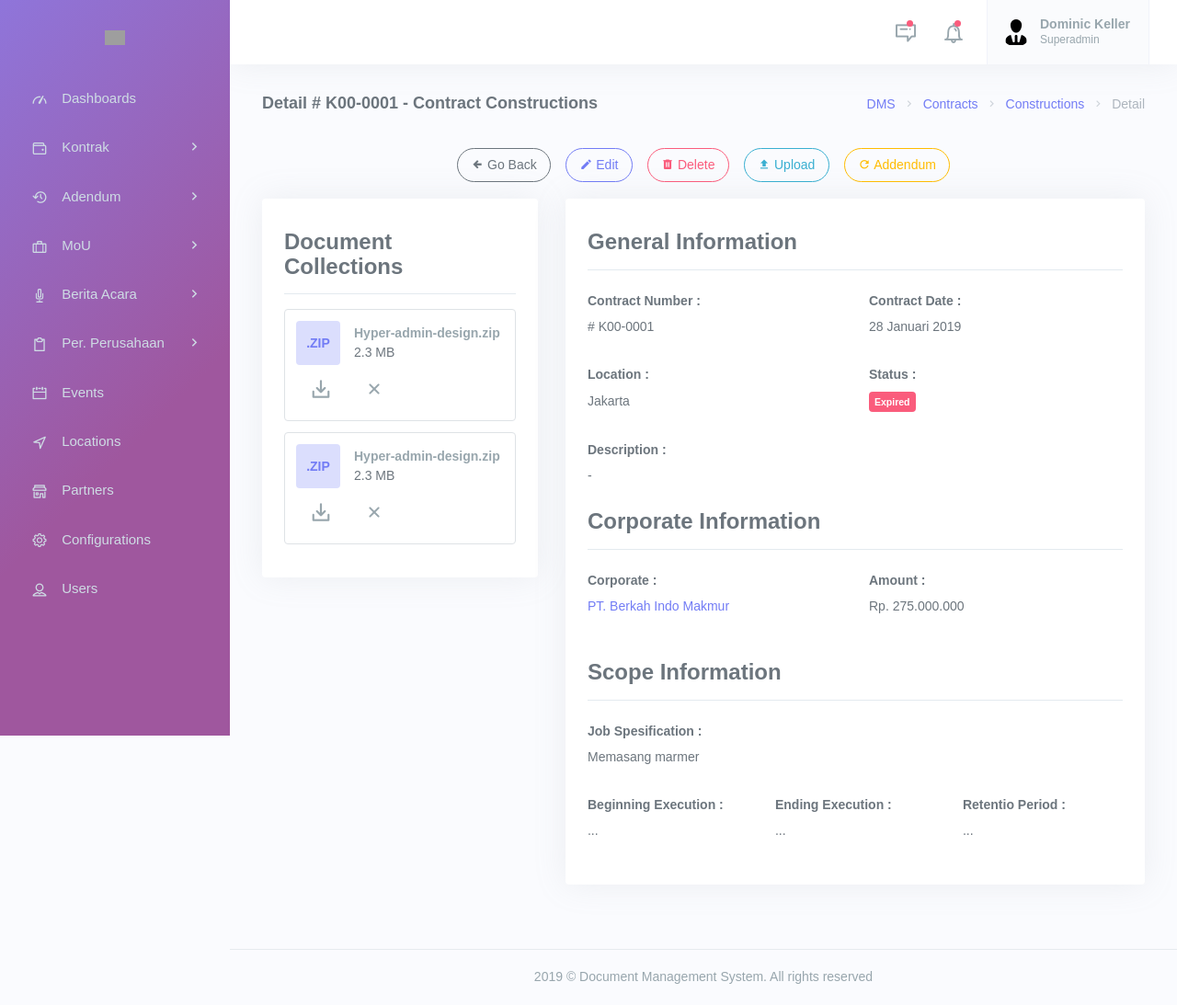
After one commit to simonnicholov/document_management, a Django app: page /backoffice/contracts/constructions/1/details/ in a window 1280 px wide. The commit adds this page. Shown: the whole page at 92% size. Run offline with Django 3.2, Linux system fonts and the light colour scheme; some libraries are stand-ins or nearby versions; some web fonts are replaced; grey boxes are pictures that could not be loaded.

Commit message:
halaman kontrak kontruksi

```diff
--- /dev/null
+++ b/document_management/apps/contracts/constructions/urls.py
@@ -0,0 +1,13 @@
+from django.urls import path
+from . import views
+
+app_name = 'constructions'
+
+urlpatterns = [
+    path('', views.index, name="index"),
+    path('add/', views.add, name="add"),
+    path('<int:id>/edit/', views.edit, name="edit"),
+    path('<int:id>/delete/', views.delete, name="delete"),
+    path('<int:id>/details/', views.details, name="details"),
+    path('<int:id>/upload/', views.upload, name="upload"),
+]
--- /dev/null
+++ b/document_management/apps/contracts/constructions/views.py
@@ -0,0 +1,43 @@
+from django.shortcuts import render
+
+
+def index(request):
+    context = {
+        'title': 'Contract'
+    }
+    return render(request, 'contracts/constructions/index.html', context)
+
+
+def add(request):
+    context = {
+        'title': 'Add Contract'
+    }
+    return render(request, 'contracts/constructions/add.html', context)
+
+
+def edit(request, id):
+    context = {
+        'title': 'Edit Contract'
+    }
+    return render(request, 'contracts/constructions/edit.html', context)
+
+
+def delete(request, id):
+    context = {
+        'title': 'Delete Contract'
+    }
+    return render(request, 'contracts/constructions/delete.html', context)
+
+
+def details(request, id):
+    context = {
+        'title': 'Details Contract'
+    }
+    return render(request, 'contracts/constructions/details.html', context)
+
+
+def upload(request, id):
+    context = {
+        'title': 'Upload Contract'
+    }
+    return render(request, 'contracts/constructions/upload.html', context)
--- /dev/null
+++ b/document_management/apps/contracts/urls.py
@@ -0,0 +1,7 @@
+from django.urls import path, include
+
+app_name = 'contracts'
+
+urlpatterns = [
+    path('constructions/', include('document_management.apps.contracts.constructions.urls', namespace="constructions")),
+]
--- a/document_management/apps/urls.py
+++ b/document_management/apps/urls.py
@@ -12,6 +12,9 @@ urlpatterns = [
     path('partner/', include('document_management.apps.partners.urls', namespace="partners")),
     path('configuration/', include('document_management.apps.configurations.urls', namespace="configurations")),
 
+    # documents urls
+    path('contracts/', include('document_management.apps.contracts.urls', namespace="contracts")),
+
     # specific urls
     path('dashboard/', views.dashboard, name="dashboard"),
 ]
--- a/templates/base.html
+++ b/templates/base.html
@@ -20,6 +20,10 @@
                 transform: translate(-50%, -50%);
                 width: 50%;
                 margin-left: 100px;
+            }
+
+            .nav-tabs .nav-link.active {
+                background-color: transparent;
             }
         </style>
 
@@ -63,7 +67,7 @@
                             </a>
                             <ul class="side-nav-second-level" aria-expanded="false">
                                 <li>
-                                    <a href="layouts-horizontal.html">Kontruksi</a>
+                                    <a href="{% url 'backoffice:contracts:constructions:index' %}">Kontruksi</a>
                                 </li>
                                 <li>
                                     <a href="layouts-horizontal.html">Properti</a>
--- /dev/null
+++ b/templates/contracts/constructions/details.html
@@ -0,0 +1,221 @@
+{% extends 'base.html' %}
+
+{% load static%}
+
+{% block extra_css %}
+    <link href="{% url 'css/style.css' %}"/>
+{% endblock %}
+
+{% block content_page %}
+<div class="container-fluid pb-4">
+
+    <div class="row">
+        <div class="col-12">
+            <div class="page-title-box">
+                <div class="page-title-right">
+                    <ol class="breadcrumb m-0">
+                        <li class="breadcrumb-item"><a href="{% url 'backoffice:dashboard' %}">DMS</a></li>
+                        <li class="breadcrumb-item"><a href="javascript: void(0);">Contracts</a></li>
+                        <li class="breadcrumb-item"><a href="{% url 'backoffice:contracts:constructions:index' %}">Constructions</a></li>
+                        <li class="breadcrumb-item active">Detail</li>
+                    </ol>
+                </div>
+                <h4 class="page-title">Detail # K00-0001  - Contract Constructions</h4>
+            </div>
+        </div>
+    </div>
+
+    <div class="row">
+        <div class="col-lg-12 mb-2 text-center">
+            <a href="{% url 'backoffice:contracts:constructions:index' %}" class="btn btn-outline-secondary btn-rounded m-1">
+                <i class="mdi mdi-arrow-left-thick"></i>
+                Go Back
+            </a>
+            <a href="{% url 'backoffice:contracts:constructions:index' %}" class="btn btn-outline-primary btn-rounded m-1">
+                <i class="mdi mdi-pencil"></i>
+                Edit
+            </a>
+            <a href="{% url 'backoffice:contracts:constructions:index' %}" class="btn btn-outline-danger btn-rounded m-1">
+                <i class="mdi mdi-trash-can"></i>
+                Delete
+            </a>
+            <a href="{% url 'backoffice:contracts:constructions:index' %}" class="btn btn-outline-info btn-rounded m-1">
+                <i class="mdi mdi-upload"></i>
+                Upload
+            </a>
+            <a href="{% url 'backoffice:contracts:constructions:index' %}" class="btn btn-outline-warning btn-rounded m-1">
+                <i class="mdi mdi-refresh"></i>
+                Addendum
+            </a>
+        </div>
+    </div>
+
+    <div class="row">
+        <div class="col-lg-4">
+
+            <div class="card">
+                <div class="card-body">
+                    <h3>Document Collections</h3>
+                    <hr />
+
+                    <div class="card mb-2 shadow-none border">
+                        <div class="p-2">
+                            <div class="row align-items-center">
+                                <div class="col-auto">
+                                    <div class="avatar-sm">
+                                        <span class="avatar-title bg-primary-lighten text-primary rounded">
+                                            .ZIP
+                                        </span>
+                                    </div>
+                                </div>
+                                <div class="col pl-0">
+                                    <a href="javascript:void(0);" class="text-muted font-weight-bold">Hyper-admin-design.zip</a>
+                                    <p class="mb-0">2.3 MB</p>
+                                </div>
+                                <div class="col-auto">
+                                    <a href="javascript:void(0);" class="btn btn-link btn-lg text-muted">
+                                        <i class="dripicons-download"></i>
+                                    </a>
+                                    <a href="javascript:void(0);" class="btn btn-link btn-lg text-muted">
+                                        <i class="dripicons-cross"></i>
+                                    </a>
+                                </div>
+                            </div>
+                        </div>
+                    </div>
+                    <div class="card mb-2 shadow-none border">
+                        <div class="p-2">
+                            <div class="row align-items-center">
+                                <div class="col-auto">
+                                    <div class="avatar-sm">
+                                        <span class="avatar-title bg-primary-lighten text-primary rounded">
+                                            .ZIP
+                                        </span>
+                                    </div>
+                                </div>
+                                <div class="col pl-0">
+                                    <a href="javascript:void(0);" class="text-muted font-weight-bold">Hyper-admin-design.zip</a>
+                                    <p class="mb-0">2.3 MB</p>
+                                </div>
+                                <div class="col-auto">
+                                    <a href="javascript:void(0);" class="btn btn-link btn-lg text-muted">
+                                        <i class="dripicons-download"></i>
+                                    </a>
+                                    <a href="javascript:void(0);" class="btn btn-link btn-lg text-muted">
+                                        <i class="dripicons-cross"></i>
+                                    </a>
+                                </div>
+                            </div>
+                        </div>
+                    </div>
+                </div>
+            </div>
+
+        </div>
+        <div class="col-lg-8">
+
+            <div class="card">
+                <div class="card-body">
+
+                    <h3>General Information</h3>
+                    <hr />
+
+                    <div class="row">
+                        <div class="col-md-6">
+                            <div class="form-group mb-3">
+                                <h6 class="font-14">Contract Number :</h6>
+                                <p># K00-0001</p>
+                            </div>
+                        </div>
+                        <div class="col-md-6">
+                            <div class="form-group mb-3">
+                                <h6 class="font-14">Contract Date :</h6>
+                                <p>28 Januari 2019</p>
+                            </div>
+                        </div>
+                    </div>
+                    <div class="row">
+                            <div class="col-md-6">
+                                <div class="form-group mb-3">
+                                    <h6 class="font-14">Location :</h6>
+                                    <p>Jakarta</p>
+                                </div>
+                            </div>
+                            <div class="col-md-6">
+                                <div class="form-group mb-3">
+                                    <h6 class="font-14">Status :</h6>
+                                    <p><span class="badge badge-danger p-1">Expired</span></p>
+                                </div>
+                            </div>
+                        </div>
+                    <div class="row">
+                        <div class="col-md-12">
+                            <h6 class="font-14">Description :</h6>
+                            <p>-</p>
+                        </div>
+                    </div>
+
+                    <h3>Corporate Information</h3>
+                    <hr />
+
+                    <div class="row">
+                        <div class="col-md-6">
+                            <div class="form-group mb-3">
+                                <h6 class="font-14">Corporate :</h6>
+                                <p><a href="{% url 'backoffice:partners:details' 1 %}">PT. Berkah Indo Makmur</a></p>
+                            </div>
+                        </div>
+                        <div class="col-md-6">
+                            <div class="form-group mb-3">
+                                <h6 class="font-14">Amount :</h6>
+                                <p>Rp. 275.000.000</p>
+                            </div>
+                        </div>
+                    </div>
+
+                    <h3 class="mt-3">Scope Information</h3>
+                    <hr />
+
+                    <div class="row">
+                        <div class="col-md-6">
+                            <div class="form-group mb-3">
+                                <h6 class="font-14">Job Spesification :</h6>
+                                <p>Memasang marmer</p>
+                            </div>
+                        </div>
+                    </div>
+                    <div class="row">
+                        <div class="col-md-4">
+                            <div class="form-group mb-3">
+                                <h6 class="font-14">Beginning Execution :</h6>
+                                <p>...</p>
+                            </div>
+                        </div>
+                        <div class="col-md-4">
+                            <div class="form-group mb-3">
+                                <h6 class="font-14">Ending Execution :</h6>
+                                <p>...</p>
+                            </div>
+                        </div>
+                        <div class="col-md-4">
+                            <div class="form-group mb-3">
+                                <h6 class="font-14">Retentio Period :</h6>
+                                <p>...</p>
+                            </div>
+                        </div>
+                    </div>
+
+                </div>
+            </div>
+
+        </div>
+    </div>
+
+    <div class="row">
+        <div class="col-lg-12 text-center">
+
+        </div>
+    </div>
+
+</div>
+{% endblock %}
```
Also changed, not shown: templates/contracts/constructions/index.html (added, +156 -0 lines), document_management/apps/contracts/__init__.py (added), document_management/apps/contracts/constructions/__init__.py (added), document_management/apps/contracts/constructions/forms.py (added), document_management/apps/contracts/views.py (added), templates/contracts/constructions/add.html (added), templates/contracts/constructions/delete.html (added), templates/contracts/constructions/edit.html (added), templates/contracts/constructions/upload.html (added).
